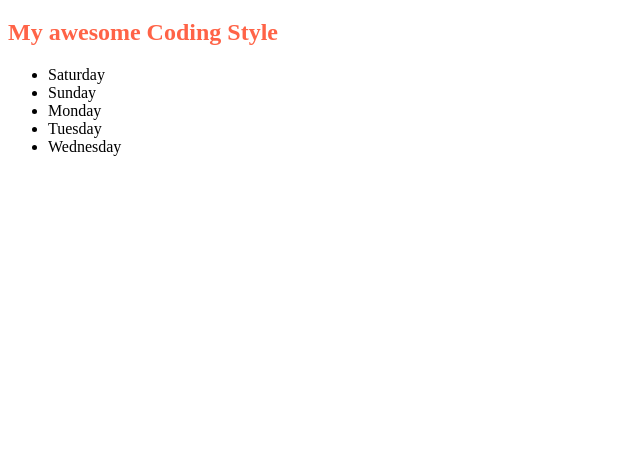
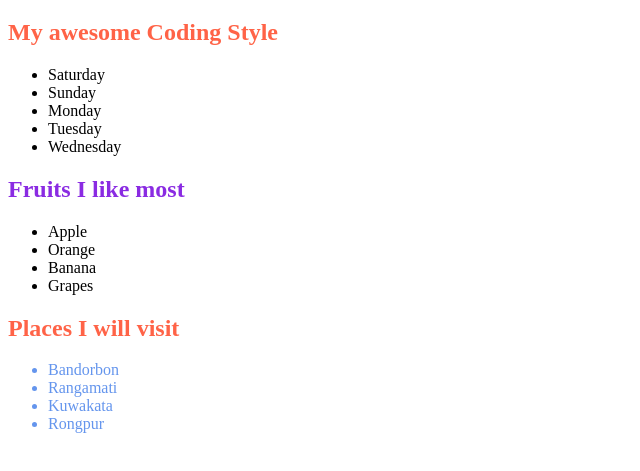
Before and after one commit to joinalPro/js-midlevel-2023, a plain HTML site: page index.html in a window 1280 px wide. Shown: the part 61-532 px from the top of the page, without its empty margins (0-640 px from the left). Drawn offline with Linux system fonts and the light colour scheme.

Commit message:
get elementbyId and getElementbyClassName

```diff
--- a/index.html
+++ b/index.html
@@ -22,17 +22,38 @@
             </ul>
         </section>
         <section>
-
+            <h1 id="fruits-title">Fruits I like most</h1>
+            <ul>
+                <li>Apple</li>
+                <li>Orange</li>
+                <li>Banana</li>
+                <li>Grapes</li>
+            </ul>
+        </section>
+        <section>
+            <h1 id="places-title">Places I will visit</h1>
+            <ul>
+                <li class="imporant-places">Bandorbon</li>
+                <li class="imporant-places">Rangamati</li>
+                <li class="imporant-places">Kuwakata</li>
+                <li class="imporant-places">Rongpur</li>
+            </ul>
         </section>
     </main>
     <script src="js/dom.js"></script>
     <script>
-        const student = {
-            name: 'ABUL',
-            ID: 11,
-            study: function (time){
-                console.log(time, 'study kortese');
+        const liCollection = document.getElementsByTagName('li');
+        for(const li of liCollection){
+            // console.log(li.innerText);
+        }
+        const allHeadings = document.getElementsByTagName('h1')
+        for(const h1 of allHeadings){
+            // console.log(h1.innerText);
+
             }
+        const places = document.getElementsByClassName('imporant-places');
+        for(const place of places){
+            console.log(place.innerText);
         }
     </script>
 
--- a/styles/styles.css
+++ b/styles/styles.css
@@ -1,3 +1,9 @@
 h1 {
     color: tomato;
 }
+#fruits-title {
+    color: blueviolet;
+}
+.imporant-places{
+    color:cornflowerblue;
+}
```
